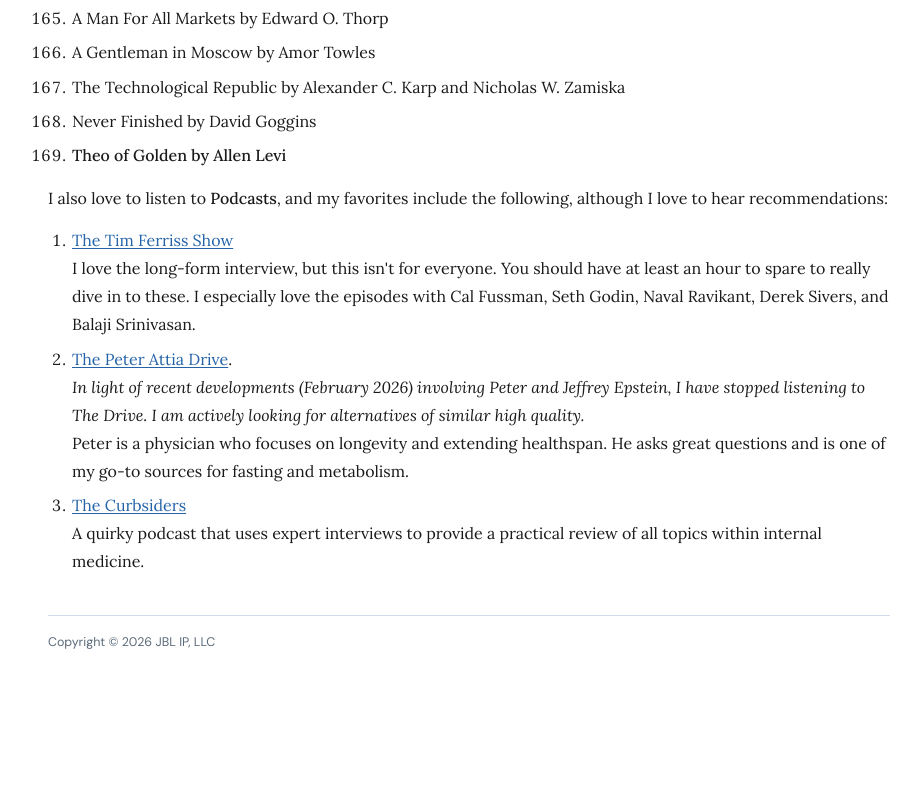
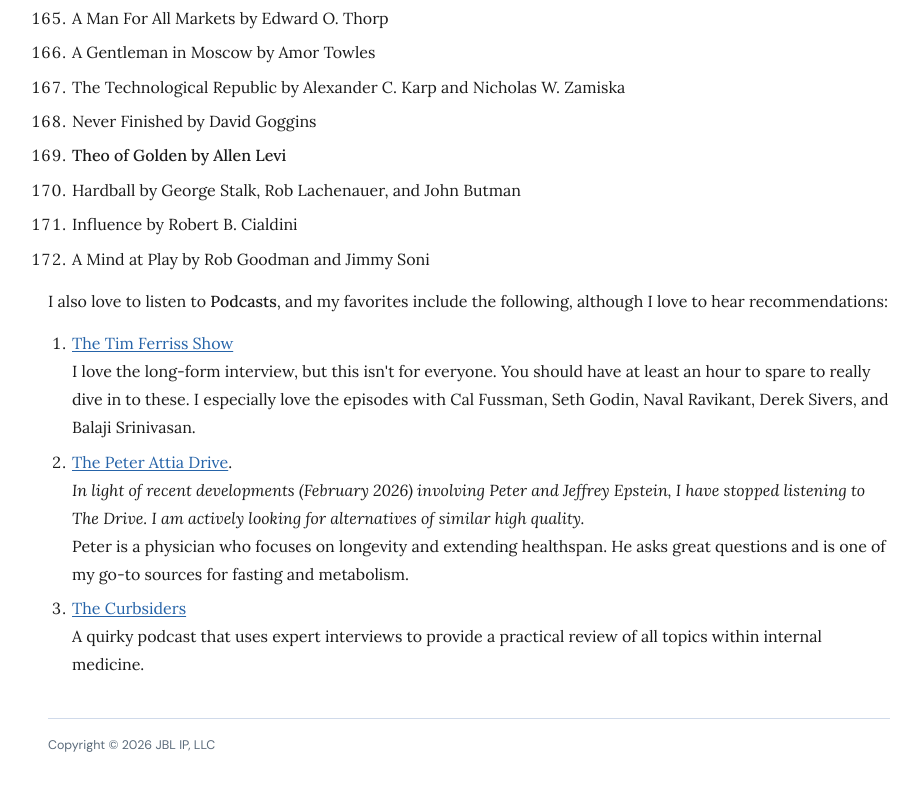
Before and after one commit to 1J6/Lis.Doctor, a plain HTML site: page books/index.html in a window 1280 px wide. Shown: the part 6004-6795 px from the top of the page, without its empty margins (260-1181 px from the left). Before the commit the page ends 6720 px from the top, so only its background shows below. Drawn offline with Linux system fonts and the light colour scheme.

Commit message:
Update index.html
More books

```diff
--- a/books/index.html
+++ b/books/index.html
@@ -218,6 +218,9 @@
 <li>The Technological Republic by Alexander C. Karp and Nicholas W. Zamiska</li>
 <li>Never Finished by David Goggins</li>
 <li><strong>Theo of Golden by Allen Levi</strong></li>
+<li>Hardball by George Stalk, Rob Lachenauer, and John Butman</li>
+<li>Influence by Robert B. Cialdini</li>
+<li>A Mind at Play by Rob Goodman and Jimmy Soni</li>
 </ol>
 <p>
 I also love to listen to <strong>Podcasts</strong>, and my favorites include the following, although I love to hear recommendations:
```
